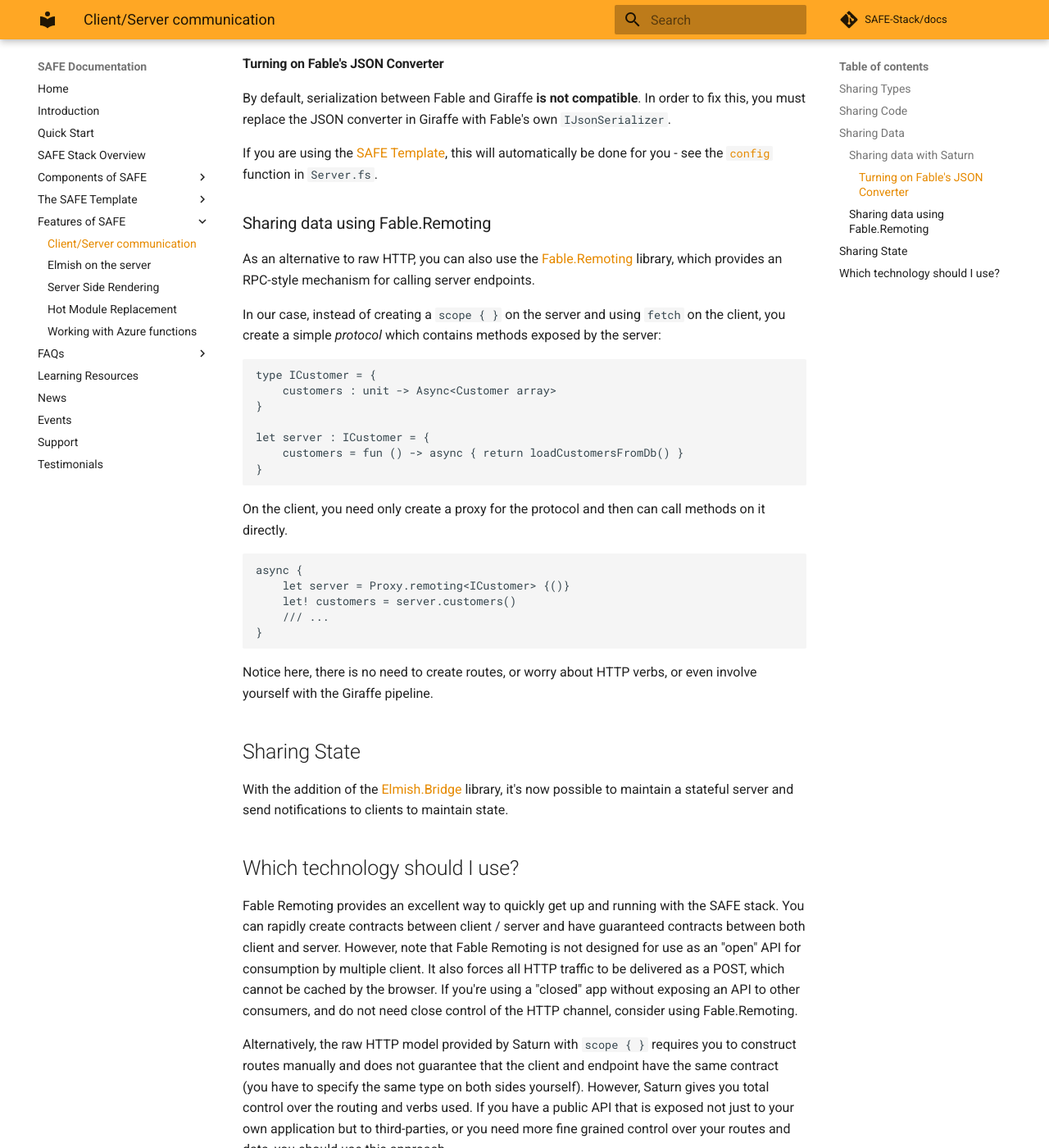
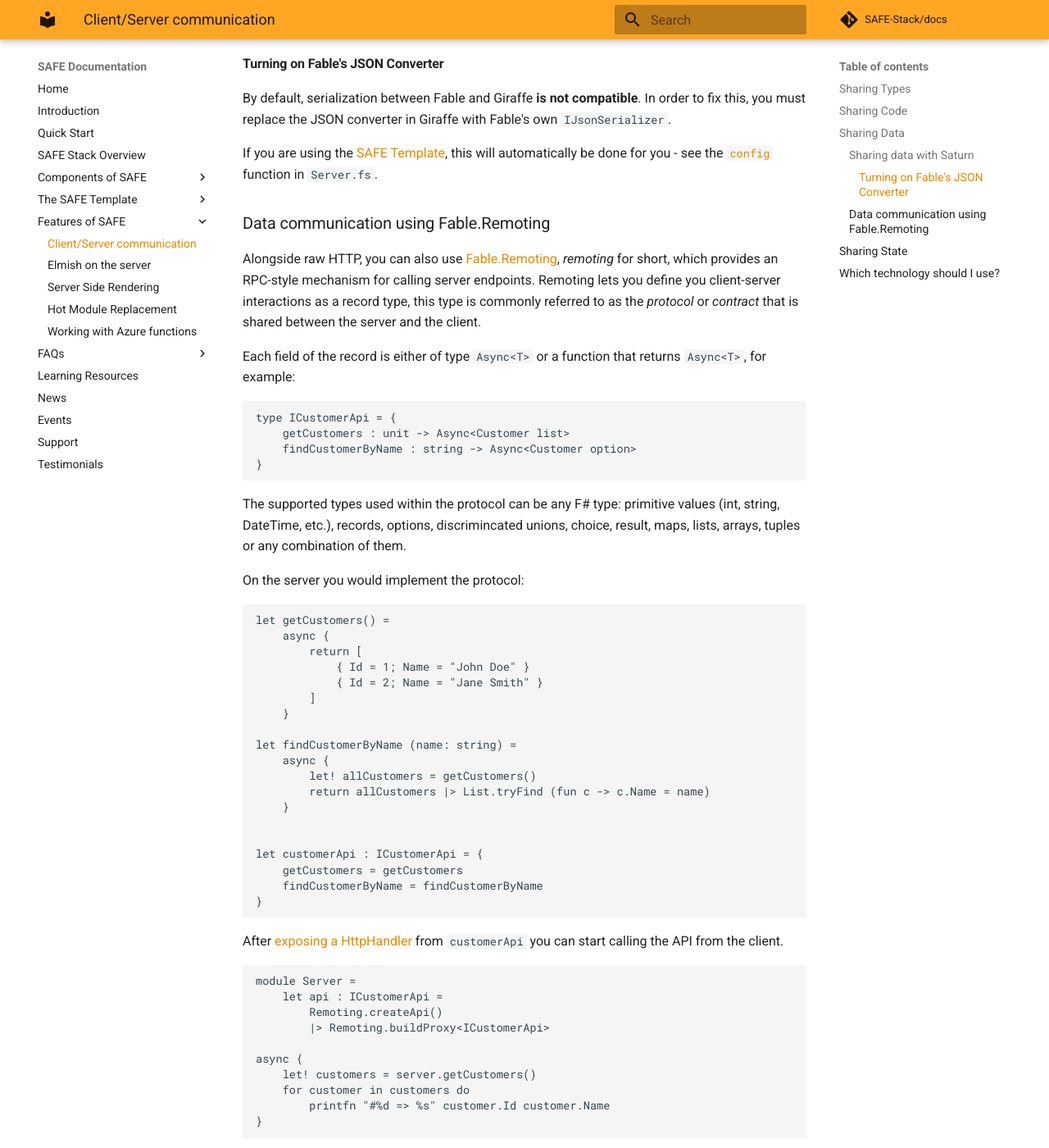
Before and after one commit to SAFE-Stack/docs, an MkDocs documentation site: the page built from docs/feature-clientserver.md, in a window 1280 px wide and 1400 px high, scrolled down 2648 px. Shown: the whole window at 82% size. Built offline with MkDocs 1.6.1 and Material for MkDocs 9.7.7, drawn with Linux system fonts in a browser that asks for light colours; comment, search, counter and statistics services are not loaded; some of the changed text lies outside the part shown.

Commit message:
Some love for the outdated docs

````diff
--- a/docs/feature-clientserver.md
+++ b/docs/feature-clientserver.md
@@ -8,7 +8,7 @@
 Then, create types in the file as needed e.g
 
 ```fsharp
-type Customer = { Name : string }
+type Customer = { Id : int; Name : string }
 ```
 
 Reference this file to your server project. You can now reference those types in the server.
@@ -47,7 +47,7 @@
 
 ```fsharp
 let loadCustomersFromDb() =
-    [ { Name = "Joe Bloggs" } ]
+    [ { Id = 1; Name = "Joe Bloggs" } ]
 ```
 Next, create a method which returns the data as JSON within Giraffe's HTTP context.
 
@@ -78,7 +78,7 @@
 Finally, call the endpoint from your client application.
 ```fsharp
 promise {
-    let! customers = Fetch.fetchAs<Customer array> (sprintf "api/customers") []
+    let! customers = Fetch.fetchAs<Customer list> (sprintf "api/customers") []
     // do more with customers here...
 }
 ```
@@ -90,37 +90,62 @@
 
 If you are using the [SAFE Template](safe-template), this will automatically be done for you - see the [`config`](https://github.com/SAFE-Stack/SAFE-template/blob/master/Content/src/Server/ServerSaturn.fs#L40L44) function in `Server.fs`.
 
-### Sharing data using Fable.Remoting
-As an alternative to raw HTTP, you can also use the [Fable.Remoting](https://github.com/Zaid-Ajaj/Fable.Remoting) library, which provides an RPC-style mechanism for calling server endpoints.
+### Data communication using Fable.Remoting
+Alongside raw HTTP, you can also use [Fable.Remoting](https://github.com/Zaid-Ajaj/Fable.Remoting), *remoting* for short,  which provides an RPC-style mechanism for calling server endpoints. Remoting lets you define you client-server interactions as a record type, this type is commonly referred to as the *protocol* or *contract* that is shared between the server and the client.
 
-In our case, instead of creating a `scope { }` on the server and using `fetch` on the client, you create a simple *protocol* which contains methods exposed by the server:
+Each field of the record is either of type `Async<T>` or a function that returns `Async<T>`, for example:
+```fsharp
+type ICustomerApi = {
+    getCustomers : unit -> Async<Customer list>
+    findCustomerByName : string -> Async<Customer option>
+}
+```
+The supported types used within the protocol can be any F# type: primitive values (int, string, DateTime, etc.), records, options, discrimincated unions, choice, result, maps, lists, arrays, tuples or any combination of them.
+
+On the server you would implement the protocol:
+```fs
+let getCustomers() =
+    async {
+        return [
+            { Id = 1; Name = "John Doe" }
+            { Id = 2; Name = "Jane Smith" }
+        ]
+    }
+
+let findCustomerByName (name: string) =
+    async {
+        let! allCustomers = getCustomers()
+        return allCustomers |> List.tryFind (fun c -> c.Name = name)
+    }
+
+
+let customerApi : ICustomerApi = {
+    getCustomers = getCustomers
+    findCustomerByName = findCustomerByName
+}
+```
+After [exposing a HttpHandler](https://zaid-ajaj.github.io/Fable.Remoting/src/saturn.html) from `customerApi` you can start calling the API from the client.
 
 ```fsharp
-type ICustomer = {
-    customers : unit -> Async<Customer array>
-}
+module Server =
+    let api : ICustomerApi =
+        Remoting.createApi()
+        |> Remoting.buildProxy<ICustomerApi>
 
-let server : ICustomer = {
-    customers = fun () -> async { return loadCustomersFromDb() }
-}
-```
-On the client, you need only create a proxy for the protocol and then can call methods on it directly.
-
-```fsharp
 async {
-    let server = Proxy.remoting<ICustomer> {()}
-    let! customers = server.customers()
-    /// ...
+    let! customers = server.getCustomers()
+    for customer in customers do
+        printfn "#%d => %s" customer.Id customer.Name
 }
 ```
 
-Notice here, there is no need to create routes, or worry about HTTP verbs, or even involve yourself with the Giraffe pipeline.
+Notice here, there is no need to create routes, JSON serialization, worry about HTTP verbs, or even involve yourself with the Giraffe pipeline. If you open your browser network tab, you can inspect what remoting is doing behind the scenes with [raw http communication](https://zaid-ajaj.github.io/Fable.Remoting/src/raw-http.html).
 
 ## Sharing State
 With the addition of the [Elmish.Bridge](feature-elmish-bridge.md) library, it's now possible to maintain a stateful server and send notifications to clients to maintain state.
 
 ## Which technology should I use?
-Fable Remoting provides an excellent way to quickly get up and running with the SAFE stack. You can rapidly create contracts between client / server and have guaranteed contracts between both client and server. However, note that Fable Remoting is not designed for use as an "open" API for consumption by multiple client. It also forces all HTTP traffic to be delivered as a POST, which cannot be cached by the browser. If you're using a "closed" app without exposing an API to other consumers, and do not need close control of the HTTP channel, consider using Fable.Remoting.
+Fable Remoting provides an excellent way to quickly get up and running with the SAFE stack. You can rapidly create contracts and have guaranteed type-safety between both client and server. Considor using remoting for rapid prototyping, since JSON serialization and Http routing is handled by the library, you only think of your client-server code in terms of types and stateless functions. If you need full control over the HTTP channel for returning specific status codes, using custom HTTP verbs or working with headers, then remoting is probably not for you.
 
 Alternatively, the raw HTTP model provided by Saturn with `scope { }` requires you to construct routes manually and does not guarantee that the client and endpoint have the same contract (you have to specify the same type on both sides yourself). However, Saturn gives you total control over the routing and verbs used. If you have a public API that is exposed not just to your own application but to third-parties, or you need more fine grained control over your routes and data, you should use this approach.
 
@@ -132,7 +157,7 @@
 |-|:-:|:-:|:-:|
 | Client / Server support | Very easy | Easy | Very Easy |
 | State model | Stateless | Stateless | Stateful |
-| "Open" API? | No | Yes | No |
-| HTTP Verbs? | POST | Fully Configurable | None |
+| "Open" API? | YES | Yes | No |
+| HTTP Verbs? | POST and GET | Fully Configurable | None |
 | Push messages? | No | No | Yes |
 | Pipeline Control? | Limited | Full | Limited |
````
